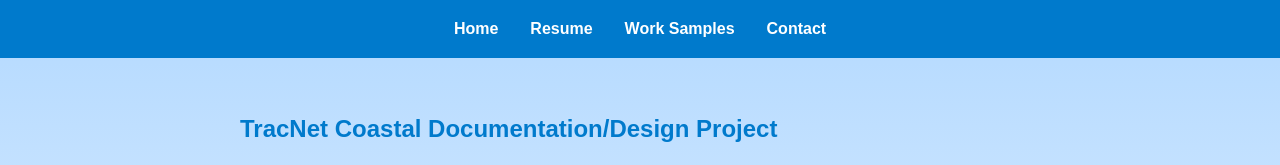
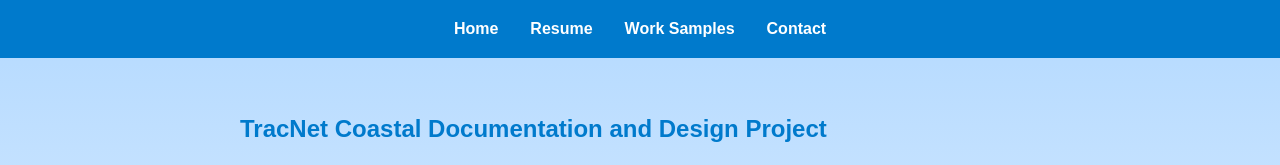
Before and after one commit to AbigailWing/AbigailWing, a plain HTML site: page html/tracnet-coastal.html in a window 1280 px wide. Shown: the top 165 px of the page. Drawn offline with Linux system fonts and the light colour scheme.

Commit message:
Update tracnet-coastal.html

```diff
--- a/html/tracnet-coastal.html
+++ b/html/tracnet-coastal.html
@@ -3,7 +3,7 @@
 <head>
     <meta charset="UTF-8">
     <meta name="viewport" content="width=device-width, initial-scale=1.0">
-    <title>TracNet Coastal Documentation/Design Project - Abigail Wing</title>
+    <title>TracNet Coastal Documentation and Design Project - Abigail Wing</title>
     <link rel="stylesheet" href="../css/style.css">
     <!-- Favicon -->
     <link rel="icon" type="image/png" href="../images/favicon.png">
@@ -21,7 +21,7 @@
     </header>
     <main>
         <section>
-        <h1>TracNet Coastal Documentation/Design Project</h1>
+        <h1>TracNet Coastal Documentation and Design Project</h1>
         <p><strong>Problem:</strong> The TracNet Coastal and Coastal Pro Wi-Fi and 5G antenna systems required clear, user-friendly documentation to guide installation, setup, and maintenance. Frequent product updates during development added complexity, and the project needed to be completed on a tight timeline without compromising quality.</p>
         <p><strong>Solution:</strong> After being with the company for only a few months, I was entrusted with the role of lead technical writer for this project. I independently led the documentation process from start to finish, creating a full suite of deliverables, including installation guides, quick start guides, online Help, service forms (using <strong>JavaScript</strong> in <strong>Adobe Acrobat</strong>), field replaceable unit (FRU) instructions, reshipping instructions, and labeling instructions. I used <strong>Adobe FrameMaker</strong>, <strong>Photoshop</strong>, and <strong>Illustrator</strong> to design the installation guides, FRU instructions, reshipping instructions, and labeling instructions, and developed quick start guides in <strong>InDesign</strong>, and built online Help using <strong>RoboHelp</strong>. Throughout the project, I managed revisions and reviews in <strong>Adobe Workfront</strong> and collaborated closely with SMEs to ensure the content was accurate, clear, and effective for end users.</p>
         <p><strong>Outcome:</strong> I completed all documentation well in advance of the product launch, playing a key role in the seamless rollout of the TracNet Coastal systems. The high-quality, user-focused materials empowered end users and showcased my expertise in managing complex documentation projects, adapting to changing product needs, and collaborating effectively with cross-functional teams.</p>
```
